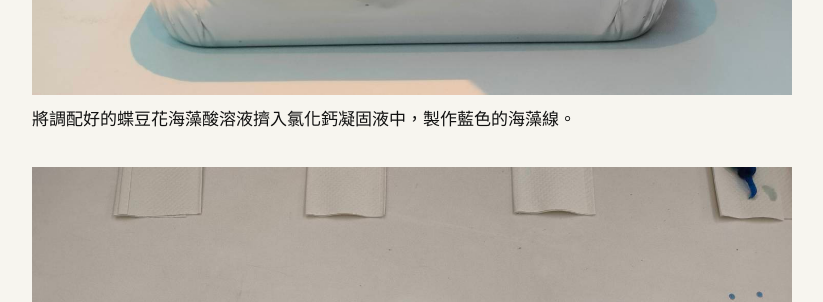
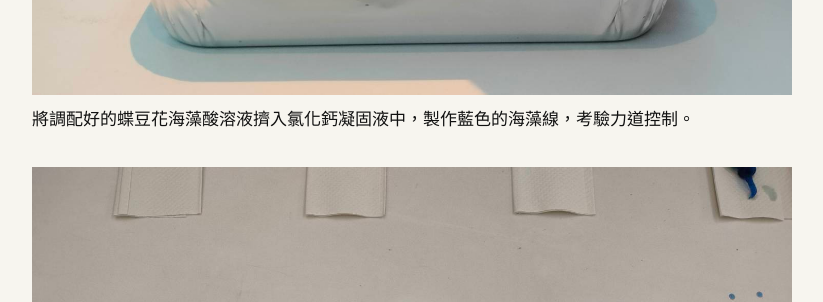
Before and after one commit to ivyjih/fieldworkarchive, a Jekyll site: the page built from weeks/week-05.md, in a window 1280 px wide and 900 px high, scrolled down 937 px. Shown: the part 150-452 px from the top of the window, without its empty margins (48-871 px from the left). Built offline with Jekyll 4.4.1, drawn with Linux system fonts in a browser that asks for light colours.

Commit message:
Enhance instructions for making blue alginate strands
Added a note about controlling force while creating blue alginate strands.

```diff
--- a/weeks/week-05.md
+++ b/weeks/week-05.md
@@ -12,7 +12,7 @@ permalink: /weeks/week-05/
 ## TRACE｜痕跡
 
 ![海藻1]({{ '/assets/images/alginate011006.jpg' | relative_url }})
-將調配好的蝶豆花海藻酸溶液擠入氯化鈣凝固液中，製作藍色的海藻線。
+將調配好的蝶豆花海藻酸溶液擠入氯化鈣凝固液中，製作藍色的海藻線，考驗力道控制。
 
 ![海藻2]({{ '/assets/images/alginate021006.jpg' | relative_url }})
 用海藻線編織好的海藻繩結。
```
